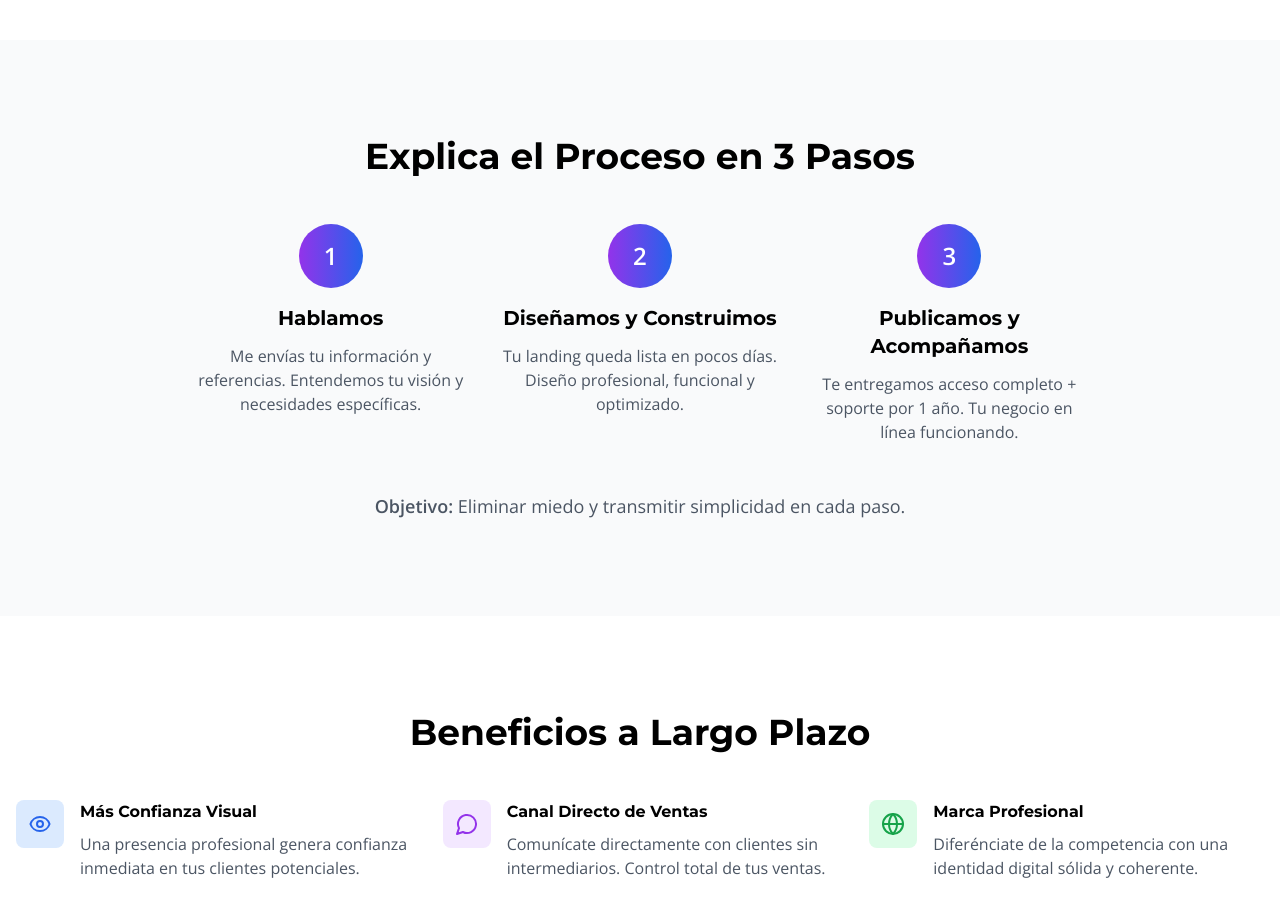
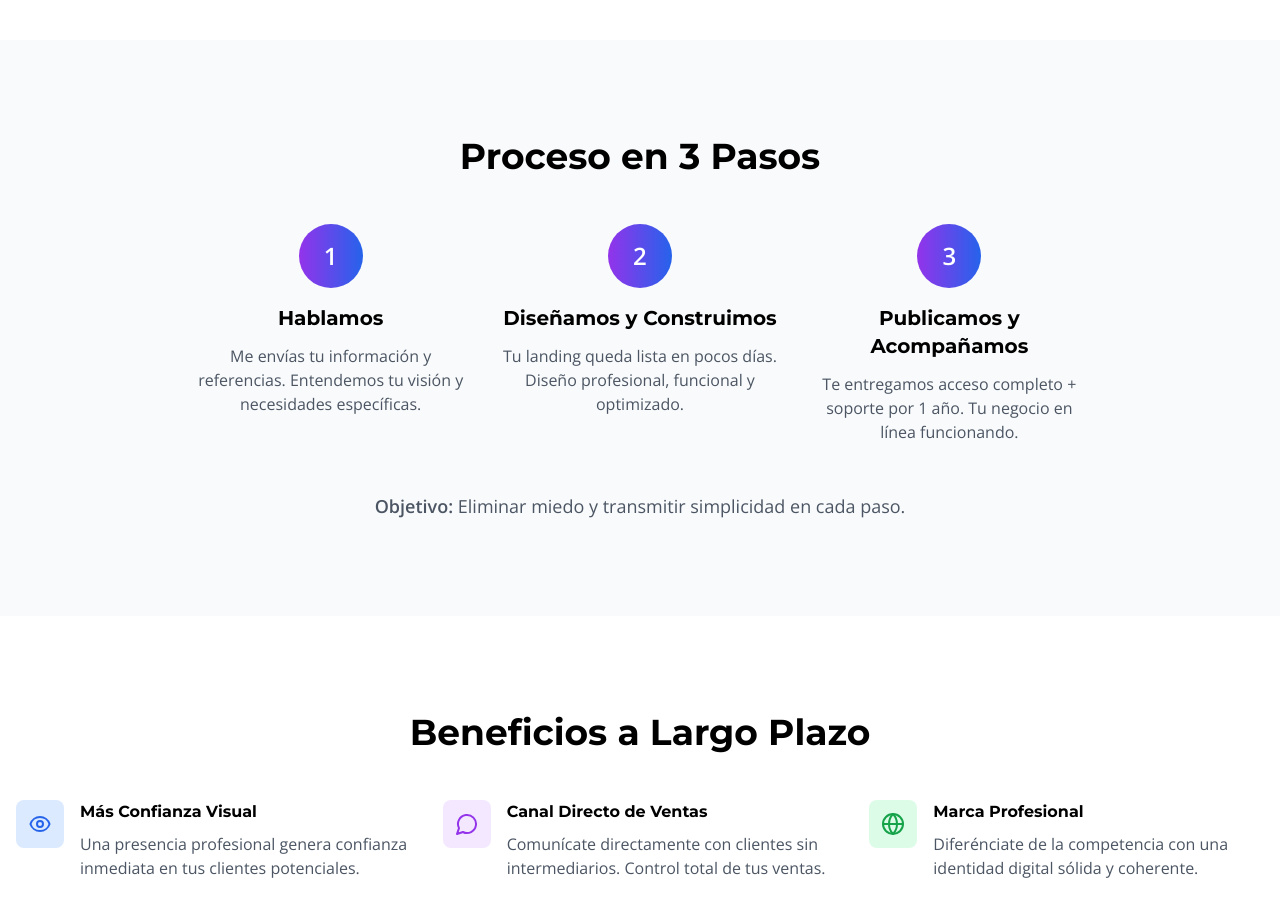
Before and after one commit to miguelangelfuentesalvis/mafa-impulso-digital, a Next.js app: page / in a window 1280 px wide. Shown: the part 3740-4650 px from the top of the page. Built offline with nearby package versions, Linux system fonts and the light colour scheme.

Commit message:
esta parte donde dice = Explica el Proceso en 3 Pasos hay que dejarlo en

```diff
--- a/src/app/page.tsx
+++ b/src/app/page.tsx
@@ -286,7 +286,7 @@
 
       <section id="process" className="py-16 md:py-24 bg-gray-50">
         <div className="container mx-auto px-4">
-          <h2 className="text-3xl md:text-4xl font-bold text-center mb-12">Explica el Proceso en 3 Pasos</h2>
+          <h2 className="text-3xl md:text-4xl font-bold text-center mb-12">Proceso en 3 Pasos</h2>
           <div className="grid md:grid-cols-3 gap-8 max-w-4xl mx-auto">
             <div className="text-center">
               <div className="bg-gradient-to-r from-purple-600 to-blue-600 text-white w-16 h-16 rounded-full flex items-center justify-center mx-auto mb-4 text-2xl font-bold">1</div>
```
